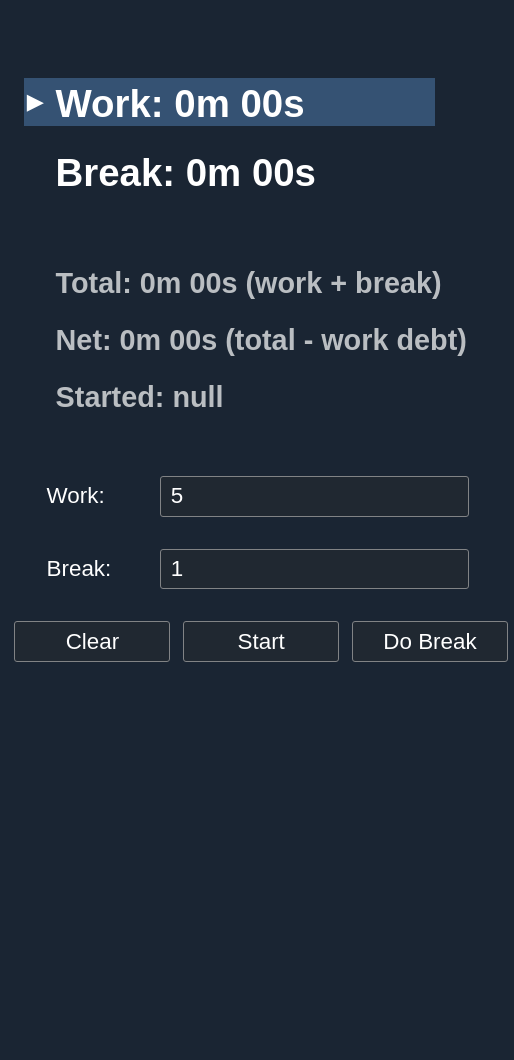
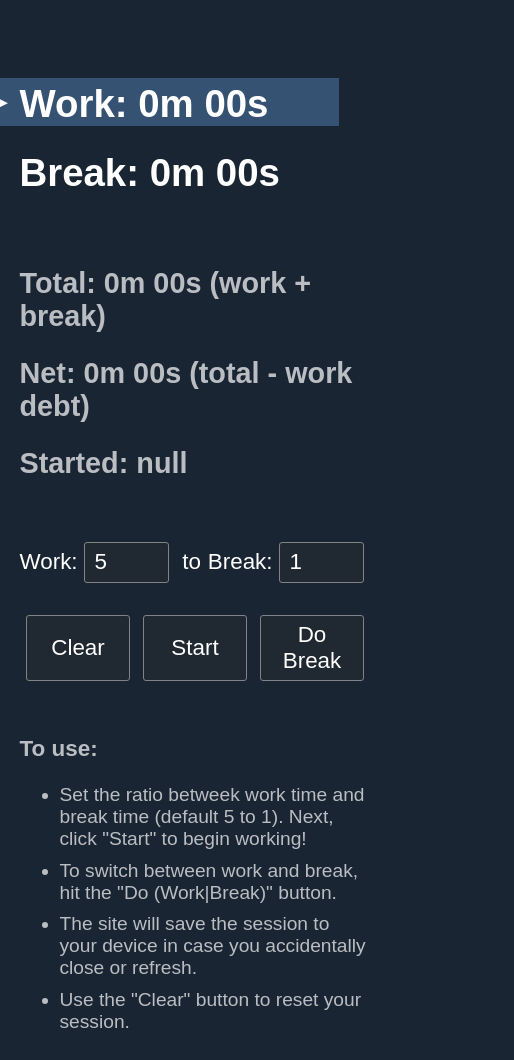
Before and after one commit to Vandesm14/ratio-timer, a Svelte app: page / in a window 390 px wide. Shown: the whole page, 514 px wide, since content can reach past the window. Before the commit the page ends 844 px from the top, so only its background shows below. Built offline with nearby package versions, Linux system fonts and the light colour scheme.

Commit message:
more ui changes & mobile friendly

```diff
--- a/src/App.svelte
+++ b/src/App.svelte
@@ -63,12 +63,22 @@
 	</div>
 	<div class="controls">
 		<span>Work:</span> <input type="number" bind:value={ratio[0]}>
+		<span>to</span>
 		<span>Break:</span> <input type="number" bind:value={ratio[1]}>
 	</div>
 	<div class="buttons">
 		<button on:click={clear}>Clear</button>
 		<button on:click={toggle}>{!time ? (run ? 'Stop' : 'Start') : (run ? 'Pause' : 'Resume')}</button>
 		<button on:click={()=>isBreak = !isBreak}>{isBreak ? 'Do Work' : 'Do Break'}</button>
+	</div>
+	<div class="info">
+		<h3>To use:</h3>
+		<ul>
+			<li>Set the ratio betweek work time and break time (default 5 to 1). Next, click "Start" to begin working!</li>
+			<li>To switch between work and break, hit the "Do (Work|Break)" button.</li>
+			<li>The site will save the session to your device in case you accidentally close or refresh.</li>
+			<li>Use the "Clear" button to reset your session.</li>
+		</ul>
 	</div>
 </main>
 
@@ -79,7 +89,7 @@
 		flex-direction: column;
 		align-items: center;
 		font-size: 1.2rem;
-		width: 60vh;
+		width: min(90vw, 60vh);
 		margin: 0 auto;
 	}
 
@@ -111,13 +121,14 @@
 		color: rgb(255, 74, 74);
 	}
 
-	h2 {
+	h2, .info {
 		color: #BABEC2;
 	}
 
 	.controls {
 		display: grid;
-		grid-template-columns: 1fr 3fr;
+		grid-template-columns: 1fr 1fr 3fr 1fr 1fr;
+		text-align: center;
 	}
 
 	.buttons {
@@ -146,6 +157,10 @@
 		outline: none;
 	}
 
+	input {
+		width: 4rem;
+	}
+
 	button {
 		cursor: pointer;
 	}
@@ -153,4 +168,12 @@
 		background-color: #343d47;
 		border: 1px solid #c6ccd3;
 	}
+
+	.info {
+		margin-top: 1rem;
+	}
+
+	.info li {
+		margin: 0.6rem 0;
+	}
 </style>
```
